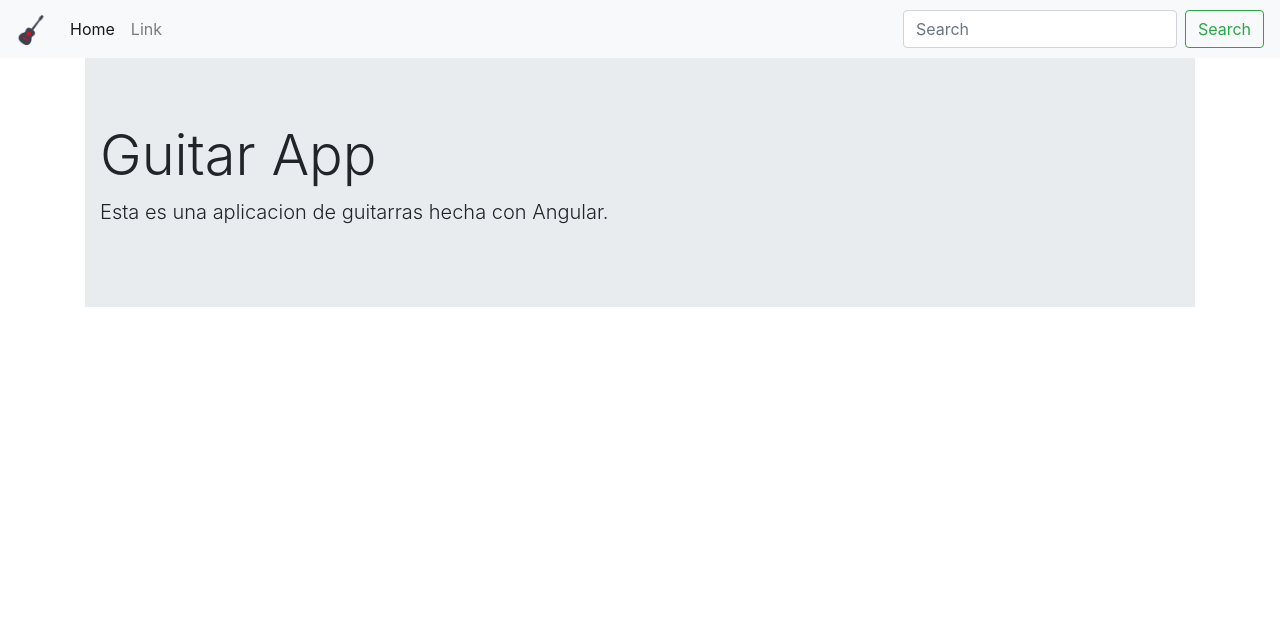
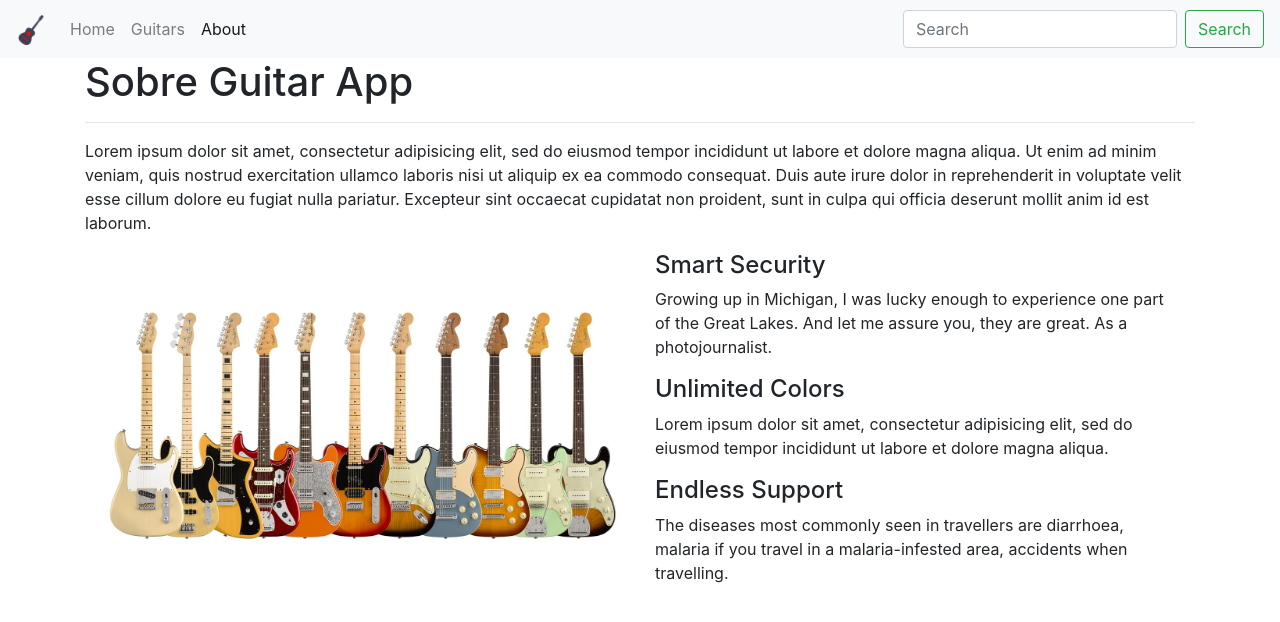
Before and after one commit to ferminfernandez97/guitarApp, an Angular app: page /about in a window 1280 px wide. Before the commit this address led to /home. Shown: the top 622 px of the page. Built offline with nearby package versions, Linux system fonts and the light colour scheme.

Commit message:
Routes + Home and About Components
The Home route, Guitars route & About  routes was created and they are already working.

```diff
--- a/src/app/app.routes.ts
+++ b/src/app/app.routes.ts
@@ -1,9 +1,13 @@
 import { RouterModule, Routes } from '@angular/router';
 import { HomeComponent} from './components/home/home.component';
+import { AboutComponent} from './components/about/about.component';
+import { GuitarsComponent} from './components/guitars/guitars.component';
 
 
 const APP_ROUTES: Routes = [
   { path: 'home', component: HomeComponent },
+  { path: 'about', component: AboutComponent },
+  { path: 'guitars', component: GuitarsComponent },
   { path: '**', pathMatch: 'full', redirectTo: 'home' }
 ];
 
--- a/src/app/components/about/about.component.html
+++ b/src/app/components/about/about.component.html
@@ -1,3 +1,36 @@
-<p>
-  about works!
+<h1 class="animated fadeIn fast"> Sobre Guitar App</h1>
+<hr>
+<p class="animated fadeIn fast">
+    Lorem ipsum dolor sit amet, consectetur adipisicing elit, sed do eiusmod tempor incididunt ut labore et dolore magna aliqua. Ut enim ad minim veniam, quis nostrud exercitation ullamco laboris nisi ut aliquip ex ea commodo consequat. Duis aute irure dolor in reprehenderit in voluptate velit esse cillum dolore eu fugiat nulla pariatur. Excepteur sint occaecat cupidatat non proident, sunt in culpa qui officia deserunt mollit anim id est laborum.
 </p>
+
+<section >
+  <div class="container ">
+
+    <div class="row justify-content-between align-items-center">
+      <div class="col-lg-6 feature-left">
+        <img class="img-fluid" src="assets/img/f.jpg" alt="">
+      </div>
+      <div class="col-lg-6 feature-right animated fadeIn fast">
+        <div>
+          <h4>Smart Security</h4>
+          <p>
+            Growing up in Michigan, I was lucky enough to experience one part of the Great Lakes. And let me assure you, they are great. As a photojournalist.
+          </p>
+        </div>
+        <div>
+          <h4>Unlimited Colors</h4>
+          <p>
+            Lorem ipsum dolor sit amet, consectetur adipisicing elit, sed do eiusmod tempor incididunt ut labore et dolore magna aliqua.
+          </p>
+        </div>
+        <div>
+          <h4>Endless Support</h4>
+          <p>
+            The diseases most commonly seen in travellers are diarrhoea, malaria if you travel in a malaria-infested area, accidents when travelling.
+          </p>
+        </div>
+      </div>
+    </div>
+  </div>
+</section>
--- a/src/app/components/home/home.component.html
+++ b/src/app/components/home/home.component.html
@@ -1,4 +1,4 @@
-<div class="jumbotron jumbotron-fluid">
+<div class="jumbotron jumbotron-fluid animated fadeIn fast">
 
   <div class="container">
     <h1 class="display-4">Guitar App</h1>
--- a/src/app/components/shared/navbar/navbar.component.html
+++ b/src/app/components/shared/navbar/navbar.component.html
@@ -10,11 +10,17 @@
 
   <div class="collapse navbar-collapse" id="navbarSupportedContent">
     <ul class="navbar-nav mr-auto">
-      <li class="nav-item active">
-        <a class="nav-link" href="#">Home </a>
+
+      <li class="nav-item" routerLinkActive="active">
+        <a class="nav-link" [routerLink]="['home']">Home </a>
       </li>
-      <li class="nav-item">
-        <a class="nav-link" href="#">Link</a>
+
+      <li class="nav-item" routerLinkActive="active">
+        <a class="nav-link" [routerLink]="['guitars']">Guitars</a>
+      </li>
+
+      <li class="nav-item" routerLinkActive="active">
+        <a class="nav-link" [routerLink]="['about']">About</a>
       </li>
 
 
--- a/src/styles.css
+++ b/src/styles.css
@@ -1 +1,38 @@
-/* You can add global styles to this file, and also import other style files */
+/*body {
+  padding-bottom: 50px;
+}*/
+
+.main-container {
+  margin-top: 20px;
+}
+
+
+/* Animaciones */
+
+.animated {
+  -webkit-animation-duration: 1s;
+  animation-duration: 1s;
+  -webkit-animation-fill-mode: both;
+  animation-fill-mode: both;
+}
+
+.fast {
+  -webkit-animation-duration: 0.4s;
+  animation-duration: 0.4s;
+  -webkit-animation-fill-mode: both;
+  animation-fill-mode: both;
+}
+
+@keyframes fadeIn {
+  from {
+    opacity: 0;
+  }
+
+  to {
+    opacity: 1;
+  }
+}
+
+.fadeIn {
+  animation-name: fadeIn;
+}
```
Also changed, not shown: src/assets/img/f.jpg (added), src/assets/img/f2.jpg (added).
